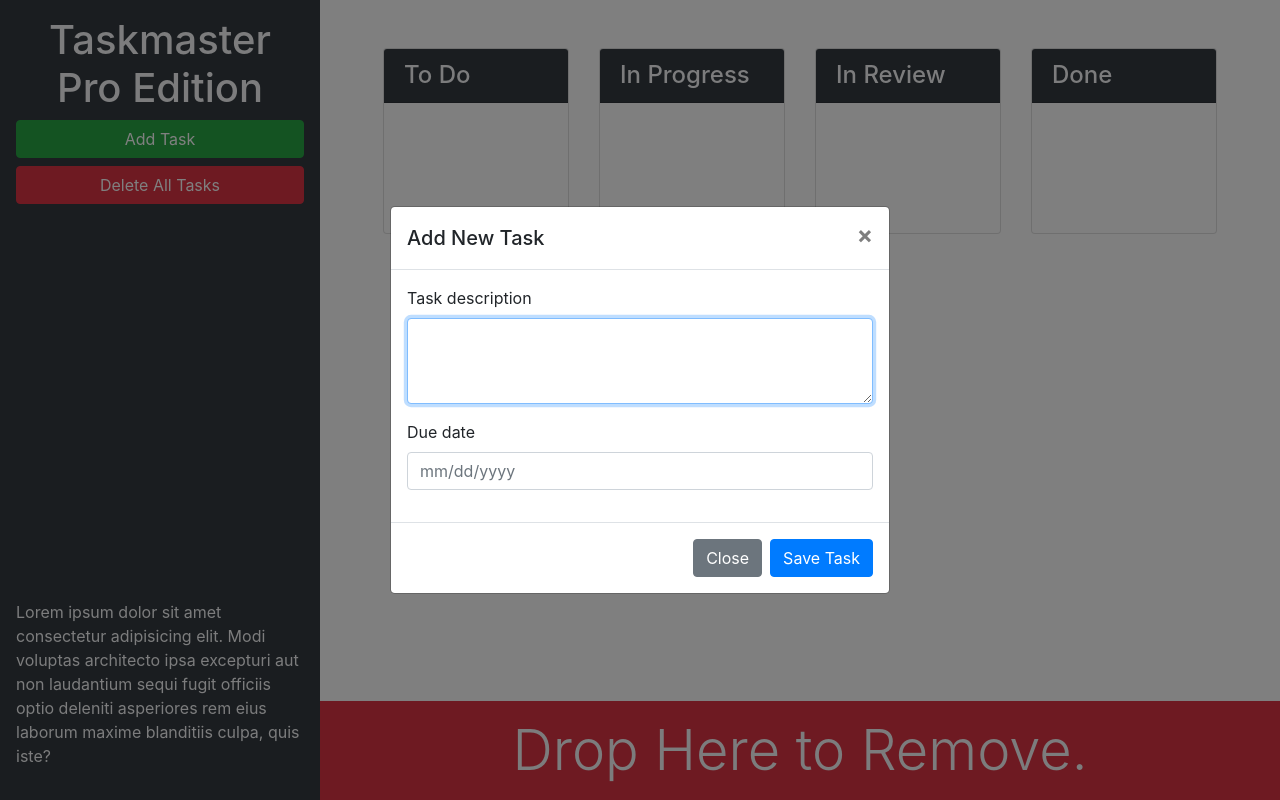
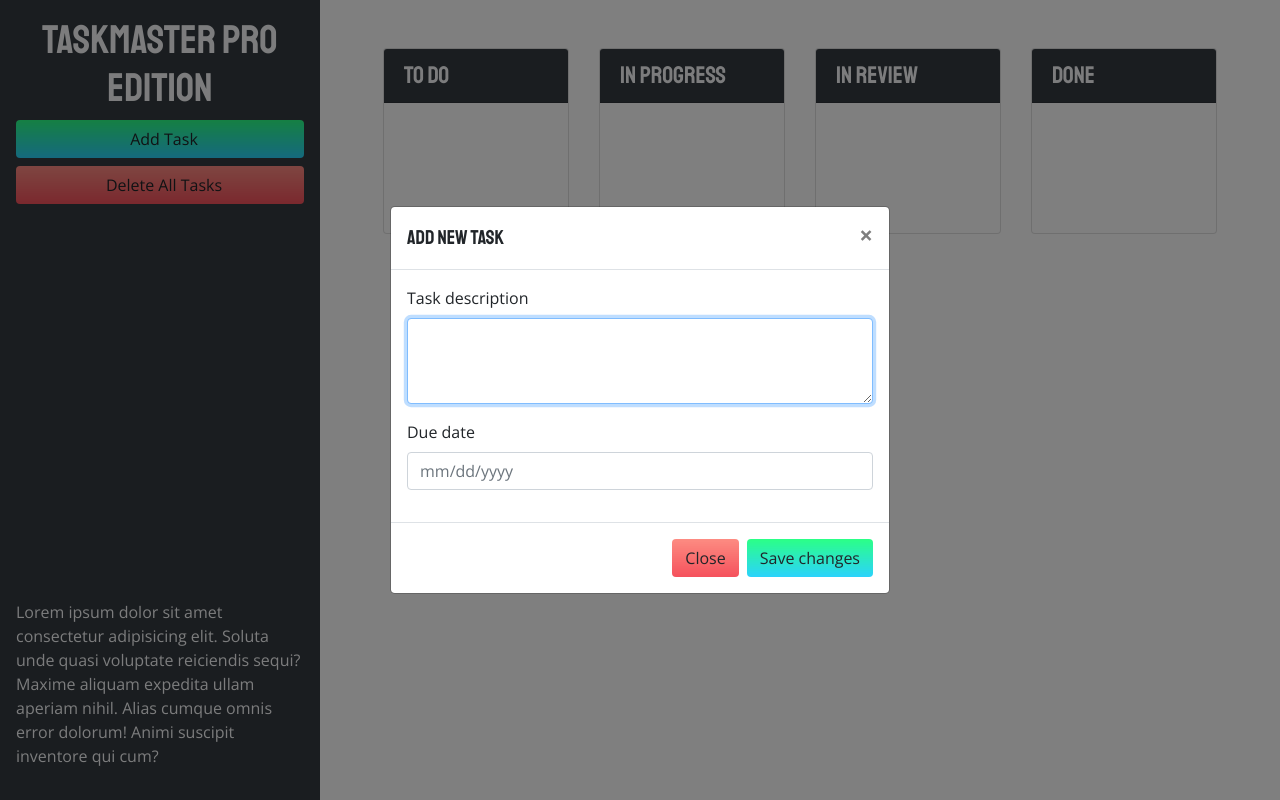
Before and after one commit to TylerSnow-M/taskmaster-pro, a plain HTML site: page index.html in a window 1280 px wide. Both pictures are taken after a click on the button "Add Task". Drawn offline with nearby package versions, Linux system fonts and the light colour scheme; a web font is replaced by a local one.

Commit message:
UX enhancement

```diff
--- a/assets/css/style.css
+++ b/assets/css/style.css
@@ -1,3 +1,68 @@
+body {
+  font-family: 'Open Sans', sans-serif;
+}
+
+h1,
+h2,
+h3,
+h4,
+h5,
+h6 {
+  font-family: 'Staatliches', sans-serif;
+}
+
 ul.list-group {
   min-height: 130px;
 }
+
+.bottom-trash {
+  opacity: 0;
+  color: #f1f1f1;
+  font-size: 2.3rem;
+  font-family: "Staatliches", sans-serif;
+  transform: translateY(150px);
+  transition: all .5s ease-in-out;
+  background-color: rgba(234, 0, 39, 0.7);
+}
+
+.bottom-trash-drag {
+  transform: translateY(0);
+  opacity: 1;
+}
+
+.bottom-trash-active {
+  background-color: rgba(234, 0, 39, 1);
+}
+
+.dropover {
+  background: rgba(0,0,0,0.3);
+}
+
+.dropover-active {
+  background: rgba(0,0,0,0.9);
+}
+
+.btn-add,
+.btn-save {
+  background-color: #FA8BFF;
+  background-image: linear-gradient(45deg, #FA8BFF 0%, #2BD2FF 52%, #2BFF88 90%);
+  transition: all .5s ease-out;
+  background-size: 1px 100px;
+  background-position: 0px -10px;
+}
+
+.btn-close,
+.btn-delete {
+  transition: all .5s ease-out;
+  background-size:1px 100px;
+  background-position: 1px -10px;
+  background-color: #ea0028;
+  background-image: linear-gradient(180deg, #FF9A8B 0%, #ea0028 100%);
+}
+
+.btn-save:hover,
+.btn-add:hover,
+.btn-close:hover,
+.btn-delete:hover {
+  background-position: 1px -50px;
+}
--- a/assets/js/script.js
+++ b/assets/js/script.js
@@ -47,19 +47,14 @@ var saveTasks = function() {
 };
 
 var auditTask = function(taskEl) {
-
   // get date from task element
   var date = $(taskEl)
     .find("span")
     .text()
     .trim();
 
-  console.log(date);
-
   // convert to moment object at 5:00pm
   var time = moment(date, "L").set("hour", 17);
-
-  console.log(time);
 
   // remove any old classes from element
   $(taskEl).removeClass("list-group-item-warning list-group-item-danger");
@@ -67,8 +62,7 @@ var auditTask = function(taskEl) {
   // apply new class if task is near/over due date
   if (moment().isAfter(time)) {
     $(taskEl).addClass("list-group-item-danger");
-  }
-  else if (Math.abs(moment().diff(time, "days")) <= 2) {
+  } else if (Math.abs(moment().diff(time, "days")) <= 2) {
     $(taskEl).addClass("list-group-item-warning");
   }
 };
@@ -81,16 +75,18 @@ $(".card .list-group").sortable({
   tolerance: "pointer",
   helper: "clone",
   activate: function(event, ui) {
-    console.log(ui);
+    $(this).addClass("dropover");
+    $(".bottom-trash").addClass("bottom-trash-drag");
   },
   deactivate: function(event, ui) {
-    console.log(ui);
+    $(this).removeClass("dropover");
+    $(".bottom-trash").removeClass("bottom-trash-drag");
   },
   over: function(event) {
-    console.log(event);
+    $(event.target).addClass("dropover-active");
   },
   out: function(event) {
-    console.log(event);
+    $(event.target).removeClass("dropover-active");
   },
   update: function() {
     var tempArr = [];
@@ -120,9 +116,6 @@ $(".card .list-group").sortable({
     // update array on tasks object and save
     tasks[arrName] = tempArr;
     saveTasks();
-  },
-  stop: function(event) {
-    $(this).removeClass("dropover");
   }
 });
 
@@ -133,12 +126,14 @@ $("#trash").droppable({
   drop: function(event, ui) {
     // remove dragged element from the dom
     ui.draggable.remove();
+    $(".bottom-trash").removeClass("bottom-trash-active");
   },
   over: function(event, ui) {
     console.log(ui);
+    $(".bottom-trash").addClass("bottom-trash-active");
   },
   out: function(event, ui) {
-    console.log(ui);
+    $(".bottom-trash").removeClass("bottom-trash-active");
   }
 });
 
@@ -161,7 +156,7 @@ $("#task-form-modal").on("shown.bs.modal", function() {
 });
 
 // save button in modal was clicked
-$("#task-form-modal .btn-primary").click(function() {
+$("#task-form-modal .btn-save").click(function() {
   // get form values
   var taskText = $("#modalTaskDescription").val();
   var taskDate = $("#modalDueDate").val();
@@ -288,3 +283,10 @@ $("#remove-tasks").on("click", function() {
 
 // load tasks for the first time
 loadTasks();
+
+// audit task due dates every 30 minutes
+setInterval(function() {
+  $(".card .list-group-item").each(function() {
+    auditTask($(this));
+  });
+}, 1800000);
--- a/index.html
+++ b/index.html
@@ -1,93 +1,134 @@
 <!DOCTYPE html>
 <html lang="en">
-
   <head>
-  <meta charset="UTF-8">
-  <meta name="viewport" content="width=device-width, initial-scale=1.0">
-  <meta http-equiv="X-UA-Compatible" content="ie=edge">
-  <link rel="stylesheet" href="https://cdnjs.cloudflare.com/ajax/libs/twitter-bootstrap/4.3.1/css/bootstrap.min.css">
-  <link rel="stylesheet" href="https://cdnjs.cloudflare.com/ajax/libs/jqueryui/1.12.1/themes/base/jquery-ui.css">
+    <meta charset="UTF-8" />
+    <meta name="viewport" content="width=device-width, initial-scale=1.0" />
+    <meta http-equiv="X-UA-Compatible" content="ie=edge" />
+    <link
+      rel="stylesheet"
+      href="https://cdnjs.cloudflare.com/ajax/libs/twitter-bootstrap/4.3.1/css/bootstrap.min.css"
+    />
+    <link
+      rel="stylesheet"
+      href="https://cdnjs.cloudflare.com/ajax/libs/jqueryui/1.12.1/themes/base/jquery-ui.css"
+    />
+    <link
+      href="https://fonts.googleapis.com/css2?family=Open+Sans:wght@400;700&family=Staatliches&display=swap"
+      rel="stylesheet"
+    />
+    <link
+      rel="stylesheet"
+      href="https://cdnjs.cloudflare.com/ajax/libs/open-iconic/1.1.1/font/css/open-iconic-bootstrap.min.css"
+    />
     <link rel="stylesheet" href="./assets/css/style.css" />
     <title>Taskmaster Pro</title>
   </head>
 
   <body>
+    <div class="row min-vh-100 no-gutters">
+      <header
+        class="col-12 col-lg-3 bg-dark text-light sticky-top d-flex flex-column p-4 p-lg-3"
+      >
+        <h1 class="text-center">
+          <span class="oi oi-task d-inline d-lg-none"></span>
+          Taskmaster Pro Edition
+        </h1>
+        <button
+          id="create-task"
+          class="btn btn-block btn-add"
+          data-toggle="modal"
+          data-target="#task-form-modal"
+        >
+          <span class="oi oi-plus mr-2"></span>Add Task
+        </button>
+        <button id="remove-tasks" class="btn btn-block btn-delete mb-2 mb-md-4">
+          <span class="oi oi-trash mr-2"> </span>Delete All Tasks
+        </button>
 
-  <div class="row min-vh-100 no-gutters">
-    <header class="col-12 col-lg-3 bg-dark text-light sticky-top d-flex flex-column p-4 p-lg-3">
-      <div>
-        <h1 class="text-center"><span class="oi oi-task d-inline d-lg-none"></span>
-          Taskmaster Pro Edition</h1>
-        <div class="ml-md-auto w-100 w-md-auto">
-          <button id="create-task" class="btn btn-block btn-success" data-toggle="modal"
-            data-target="#task-form-modal">Add Task</button>
-          <button id="remove-tasks" class="btn btn-block btn-danger mb-2 mb-md-4"></span>Delete All Tasks</button>
-        </div>
-      </div>
-      <p class="mt-auto d-none d-lg-block">Lorem ipsum dolor sit amet consectetur adipisicing elit. Modi voluptas
-        architecto ipsa
-        excepturi aut non laudantium sequi fugit officiis optio deleniti asperiores rem eius laborum maxime blanditiis
-        culpa, quis iste?</p>
+        <span
+          class="oi oi-task display-1 text-center mb-2 d-none d-lg-block mt-auto"
+        ></span>
+        <p class="d-none d-lg-block">
+          Lorem ipsum dolor sit amet consectetur adipisicing elit. Soluta unde
+          quasi voluptate reiciendis sequi? Maxime aliquam expedita ullam
+          aperiam nihil. Alias cumque omnis error dolorum! Animi suscipit
+          inventore qui cum?
+        </p>
       </header>
       <main class="col-12 col-lg-9 d-flex flex-column">
         <div class="m-5 row justify-content-around">
           <!--  -->
           <div class="col-12 col-md-6 col-xl-3 mb-3">
             <div class="card">
-              <h4 class="card-header bg-dark text-light d-flex align-items-center">
+              <h4
+                class="card-header bg-dark text-light d-flex align-items-center"
+              >
                 To Do
               </h4>
-              <ul id="list-toDo" class="list-group list-group-flush">
-              </ul>
+              <ul id="list-toDo" class="list-group list-group-flush"></ul>
             </div>
           </div>
           <!--  -->
           <div class="col-12 col-md-6 col-xl-3 mb-3">
             <div class="card">
-              <h4 class="card-header bg-dark text-light d-flex align-items-center">
+              <h4
+                class="card-header bg-dark text-light d-flex align-items-center"
+              >
                 In Progress
               </h4>
-              <ul id="list-inProgress" class="list-group list-group-flush">
-              </ul>
+              <ul id="list-inProgress" class="list-group list-group-flush"></ul>
             </div>
           </div>
           <!--  -->
           <div class="col-12 col-md-6 col-xl-3 mb-3">
             <div class="card">
-              <h4 class="card-header bg-dark text-light d-flex align-items-center">
+              <h4
+                class="card-header bg-dark text-light d-flex align-items-center"
+              >
                 In Review
               </h4>
-              <ul id="list-inReview" class="list-group list-group-flush">
-              </ul>
+              <ul id="list-inReview" class="list-group list-group-flush"></ul>
             </div>
           </div>
           <!--  -->
           <div class="col-12 col-md-6 col-xl-3 mb-3">
             <div class="card">
-              <h4 class="card-header bg-dark text-light d-flex align-items-center">
+              <h4
+                class="card-header bg-dark text-light d-flex align-items-center"
+              >
                 Done
               </h4>
-              <ul id="list-done" class="list-group list-group-flush">
-              </ul>
+              <ul id="list-done" class="list-group list-group-flush"></ul>
             </div>
           </div>
         </div>
-      <div class="mt-auto" id="trash">
-        <div class="w-100 bg-danger p-3 text-center text-light display-4">
-          Drop Here to Remove.
+        <div class="mt-auto overflow-hidden" id="trash">
+          <div class="w-100 p-3 text-center bottom-trash">
+            <span class="oi oi-trash"> </span> Drop Here to Remove.
           </div>
         </div>
       </main>
     </div>
 
     <!-- Modal -->
-  <div class="modal fade" id="task-form-modal" tabindex="-1" role="dialog" aria-labelledby="task-form-modal"
-    aria-hidden="true">
+    <div
+      class="modal fade"
+      id="task-form-modal"
+      tabindex="-1"
+      role="dialog"
+      aria-labelledby="task-form-modal"
+      aria-hidden="true"
+    >
       <div class="modal-dialog modal-dialog-centered" role="document">
         <div class="modal-content">
           <div class="modal-header">
-          <h5 class="modal-title" id="task-form-modal">Add New Task</h5>
-          <button type="button" class="close" data-dismiss="modal" aria-label="Close">
+            <h5 class="modal-title" id="myModalTitle">Add New Task</h5>
+            <button
+              type="button"
+              class="close"
+              data-dismiss="modal"
+              aria-label="Close"
+            >
               <span aria-hidden="true">&times;</span>
             </button>
           </div>
@@ -95,17 +136,29 @@
             <form>
               <div class="form-group">
                 <label for="modalTaskDescription">Task description</label>
-              <textarea class="form-control" id="modalTaskDescription" rows="3"></textarea>
+                <textarea
+                  class="form-control"
+                  id="modalTaskDescription"
+                  rows="3"
+                ></textarea>
               </div>
               <div class="form-group">
                 <label for="modalDueDate">Due date</label>
-              <input type="text" class="form-control" id="modalDueDate" placeholder="mm/dd/yyyy" autocomplete="off" />
+                <input
+                  type="text"
+                  class="form-control"
+                  placeholder="mm/dd/yyyy"
+                  id="modalDueDate"
+                  autocomplete="off"
+                />
               </div>
             </form>
           </div>
           <div class="modal-footer">
-          <button type="button" class="btn btn-secondary" data-dismiss="modal">Close</button>
-          <button type="button" class="btn btn-primary">Save Task</button>
+            <button type="button" class="btn btn-close" data-dismiss="modal">
+              Close
+            </button>
+            <button type="button" class="btn btn-save">Save changes</button>
           </div>
         </div>
       </div>
@@ -119,5 +172,4 @@
     <script src="https://cdnjs.cloudflare.com/ajax/libs/moment.js/2.24.0/moment.min.js"></script>
     <script src="./assets/js/script.js"></script>
   </body>
-
 </html>
```
Lines whose indentation alone changed are shown as unchanged.
